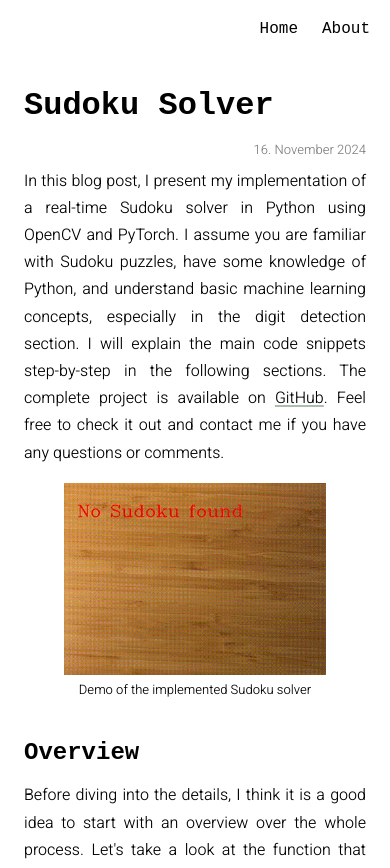
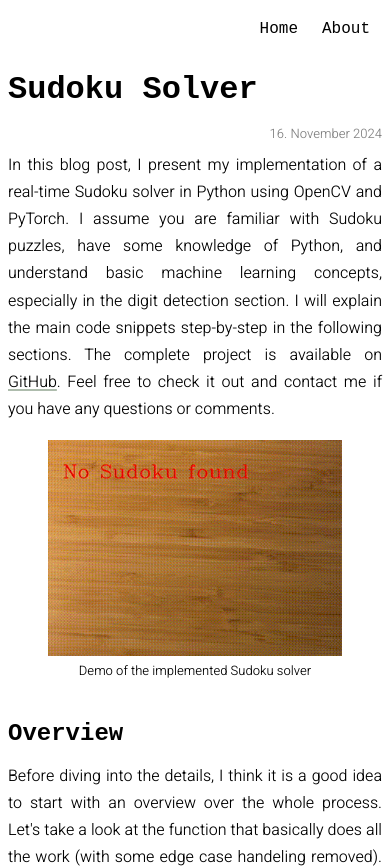
Before and after one commit to chrisdalvit/chrisdalvit.github.io, a SvelteKit app: page /sudoku-solver in a window 390 px wide. Shown: the top 868 px of the page. Built offline with nearby package versions, Linux system fonts and the light colour scheme; a web font is replaced by a local one.

Commit message:
make formulas scrollable on small screens

```diff
--- a/src/lib/ArticleTemplate.svelte
+++ b/src/lib/ArticleTemplate.svelte
@@ -43,9 +43,14 @@
     }
 
     .article {
-        padding: 16px;
         justify-self: center;
+        width: 100%;
         max-width: 700px;
+    }
+
+    :global(span.katex) {
+        overflow-x: scroll;
+        overflow-y: hidden;
     }
 
     .article-date {
--- a/src/routes/stereo-reconstruction/+page.svelte
+++ b/src/routes/stereo-reconstruction/+page.svelte
@@ -197,15 +197,6 @@
         flex-direction: row;
         justify-content: center;
         flex-wrap: wrap;
-    }
-
-    .image-right {
-        margin-left: 7px;
-        width: 45%;
-    }
-
-    .image-left {
-        width: 45%;
-        margin-right: 7px;
+        max-width: 100%;
     }
 </style>
```
